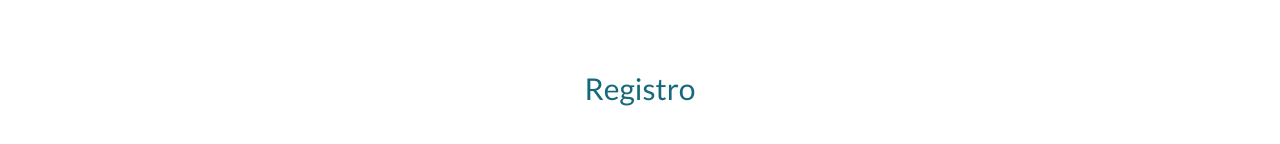
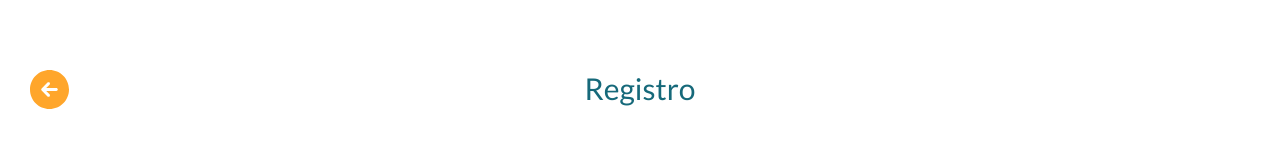
Before and after one commit to AlarconCode/PetFinder, an Angular app: page /registro in a window 1280 px wide. Shown: the part 250-394 px from the top of the page. Built offline with nearby package versions, Linux system fonts and the light colour scheme.

Commit message:
icon-back en registro puestro

```diff
--- a/src/app/pages/register-page/register-page.component.css
+++ b/src/app/pages/register-page/register-page.component.css
@@ -0,0 +1,6 @@
+.icon-container{
+
+    position: absolute;
+    margin-left: 30px;
+
+}
--- a/src/app/pages/register-page/register-page.component.html
+++ b/src/app/pages/register-page/register-page.component.html
@@ -1 +1,4 @@
+<a routerLink="/home" class="icon-container">
+    <img id="icon-back" src="../../../assets/icons/icon-back-forms2.svg" alt="icono para ir al feed">
+</a>
 <app-register-form></app-register-form>
--- a/src/app/pages/register-page/register-page.component.ts
+++ b/src/app/pages/register-page/register-page.component.ts
@@ -1,4 +1,5 @@
 import { Component } from '@angular/core';
+import { Router } from '@angular/router';
 
 @Component({
   selector: 'app-register-page',
@@ -7,4 +8,6 @@ import { Component } from '@angular/core';
 })
 export class RegisterPageComponent {
 
+  constructor(public router: Router){}
+
 }
```
